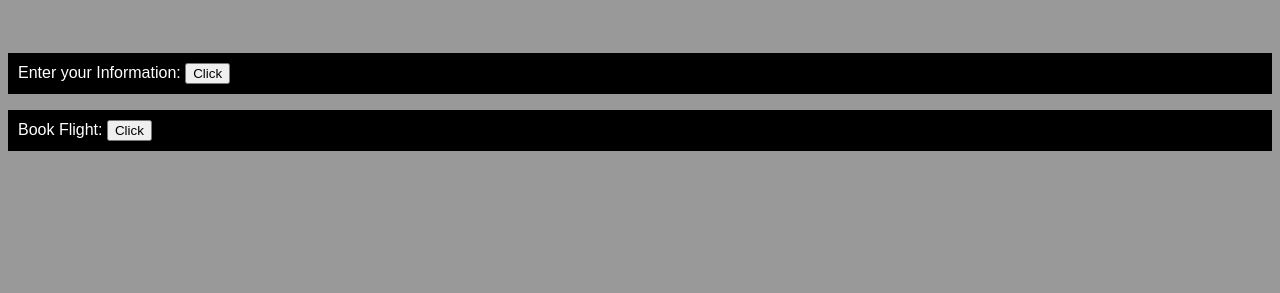
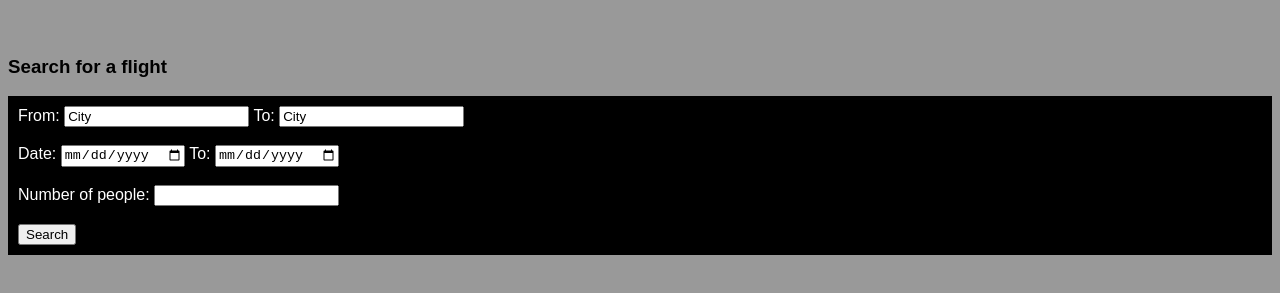
Before and after one commit to BachHoang1/AirlineWebApp, a plain HTML site: page WebApp/airlineWebApp.html in a window 1280 px wide. Shown: the part 61-354 px from the top of the page. Drawn offline with Linux system fonts and the light colour scheme.

Commit message:
changes to html

```diff
--- a/WebApp/airlineWebApp.html
+++ b/WebApp/airlineWebApp.html
@@ -9,24 +9,40 @@
                 font-family: Arial;
             }
 
-            p{
+            form{
                 background-color:black;
+                background-size: 100px 100px;
                 background-position-x: center;
                 color: white;
                 padding: 10px 10px 10px 10px;
             }
+
         </style>
     </head>
 
     <body>
         <h1>Airline Web Application</h1><br>
+        <h3>Search for a flight</h3>
         <p>
-            Enter your Information:
-            <a href="NewUser.html"><button>Click</button></a>
-        </p>
-        <p>
-            Book Flight:
-            <input type="button" value="Click" onclick="">
+            <form id="UserInfo" onclick="javascript:getInfo()">
+                <label for="fname"> From: </label>
+                <input type="text" id="fname" name="fname" value="City">
+
+                <label for="lname"> To: </label>
+                <input type="text" id="lname" name="lname" value="City"><br><br>
+
+                <label for="date"> Date: </label>
+                <input type="date" id="flightDate">
+
+                <label for="date"> To: </label>
+                <input type="date" id="flightDate"><br><br>
+
+                <label for="passengerCount">Number of people:</label>
+                <input type="number" id="passengerCount"><br><br>
+
+                <input type="submit" name="Search" value="Search">
+            </form>
+            <p id="output"></p>
         </p>
     </body>
 </html>
```
Also changed, not shown: WebApp/NewUser.html (+5 -4 lines).
